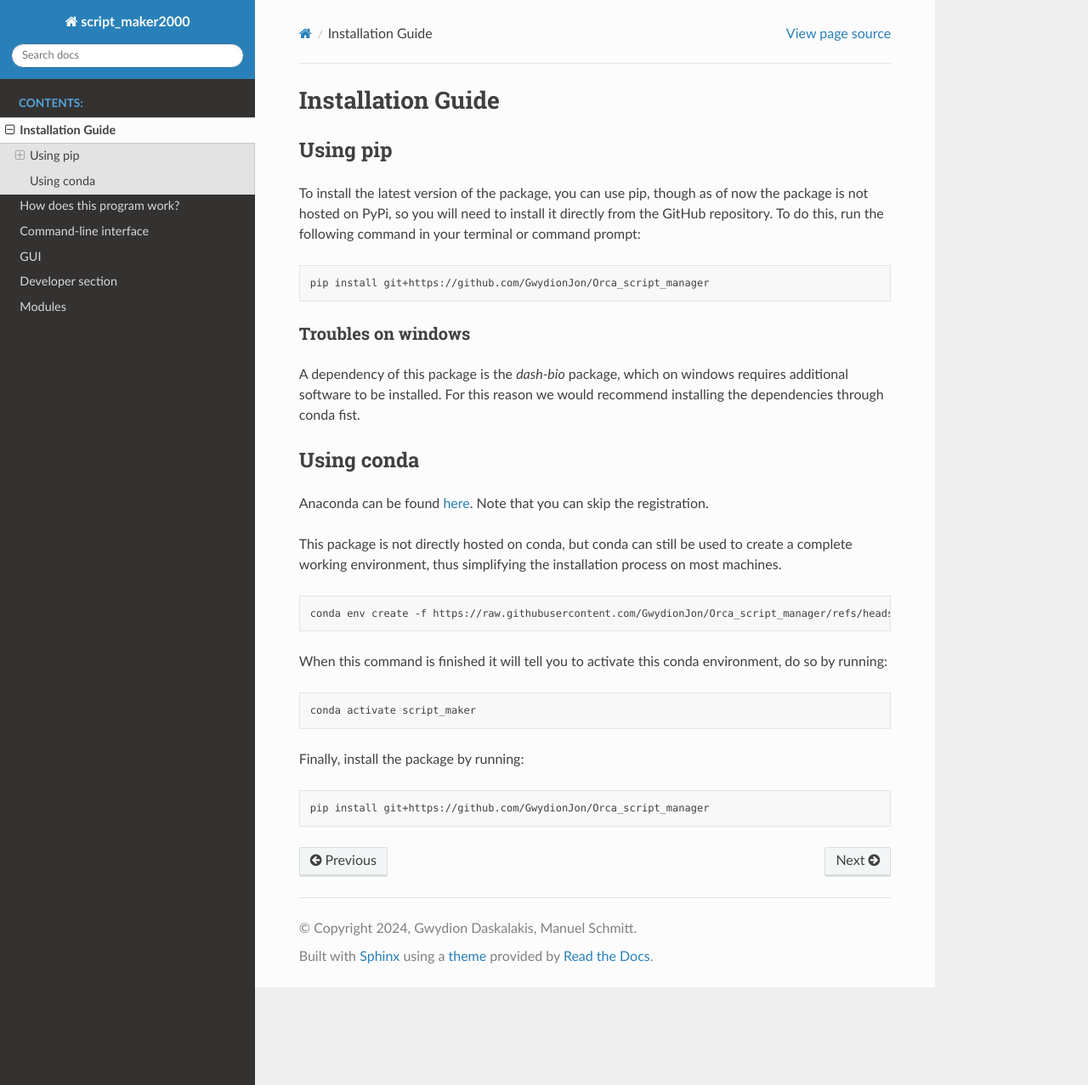
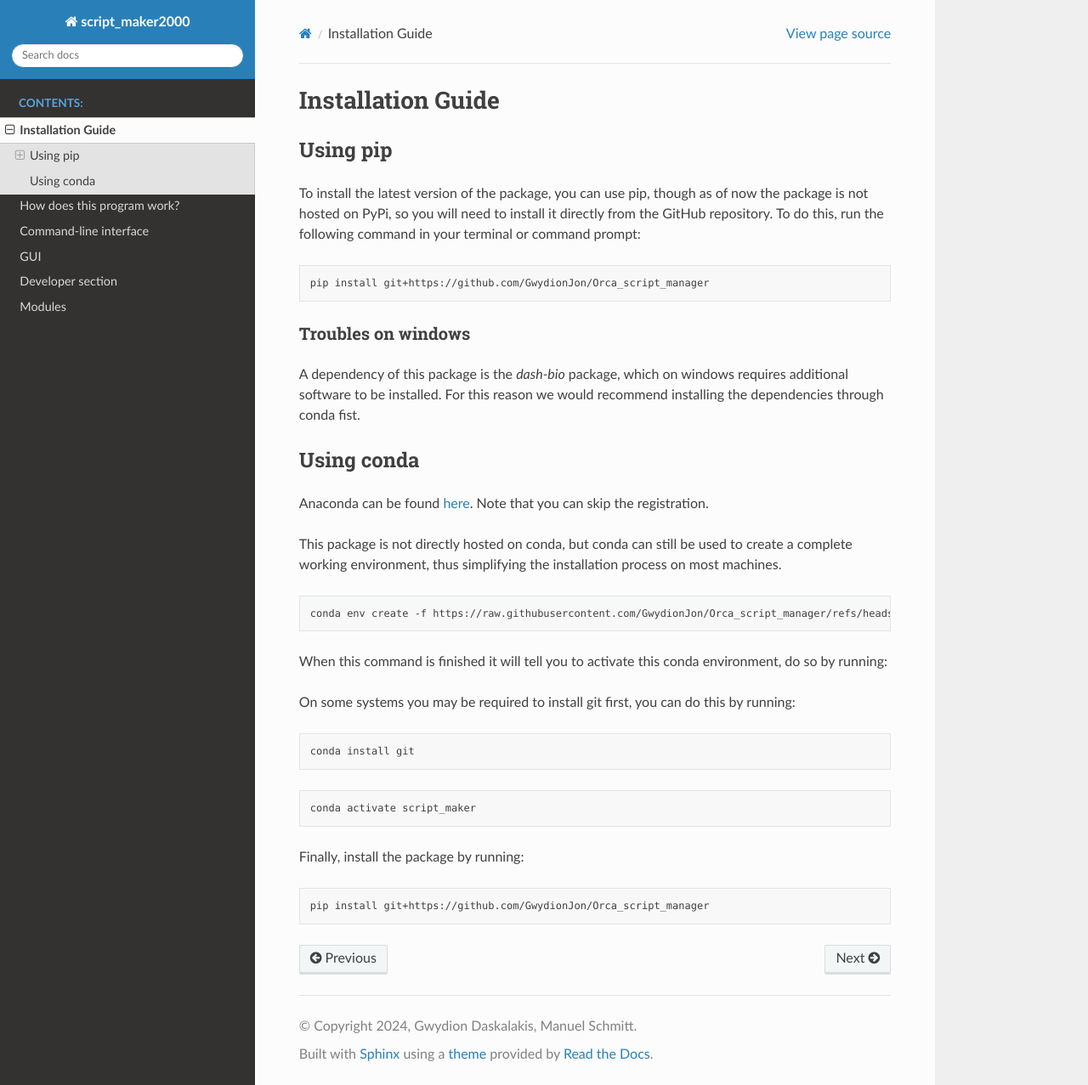
Before and after one commit to GwydionJon/Orca_script_manager, a Sphinx documentation site: the page built from docs/source/install_guide/install_guide.rst, in a window 1280 px wide and 1277 px high. Shown: the whole window at 85% size. Built offline with Sphinx 7.4.7 and the Read the Docs theme 3.1.0, drawn with Linux system fonts in a browser that asks for light colours.

Commit message:
added git install hint

```diff
--- a/docs/source/install_guide/install_guide.rst
+++ b/docs/source/install_guide/install_guide.rst
@@ -35,6 +35,13 @@ thus simplifying the installation process on most machines.
 
 When this command is finished it will tell you to activate this conda environment, do so by running:
 
+On some systems you may be required to install git first, you can do this by running:
+
+.. code-block:: bash
+
+    conda install git
+
+
 .. code-block:: bash
 
     conda activate script_maker
```
